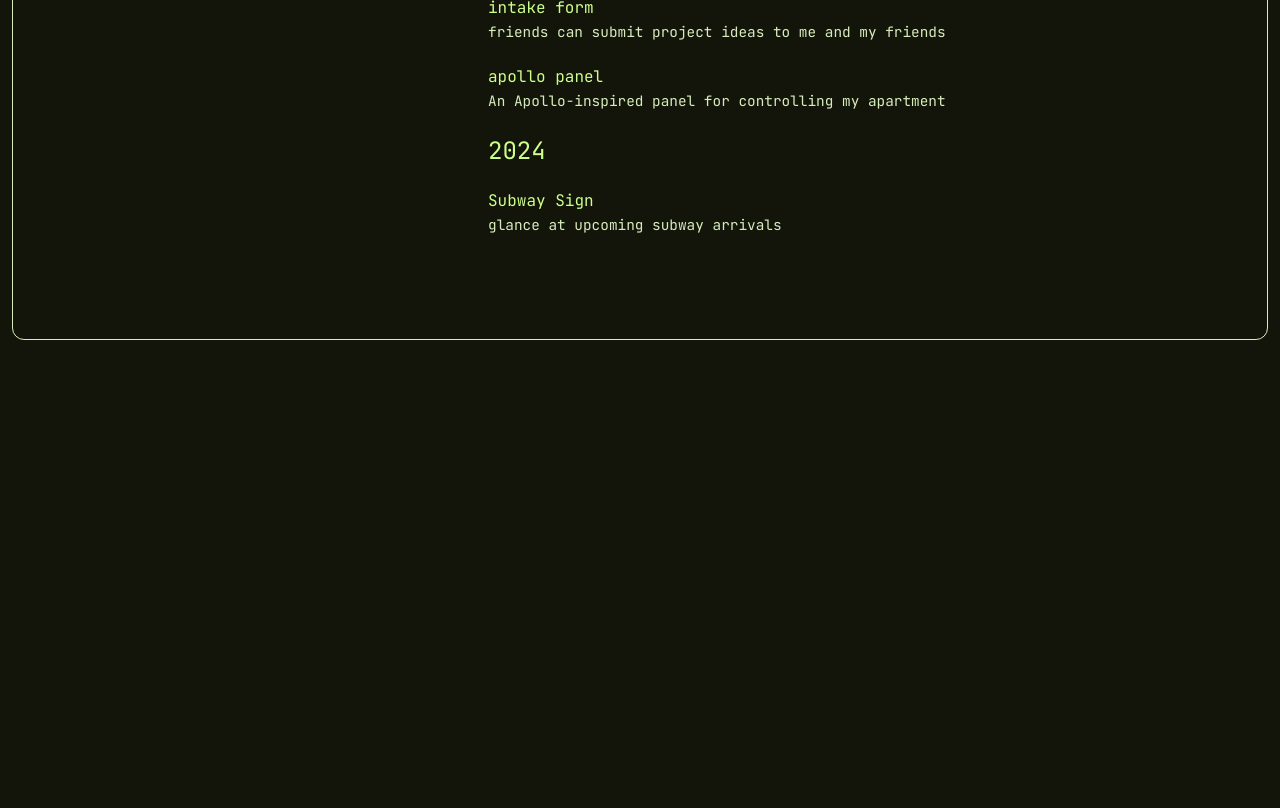
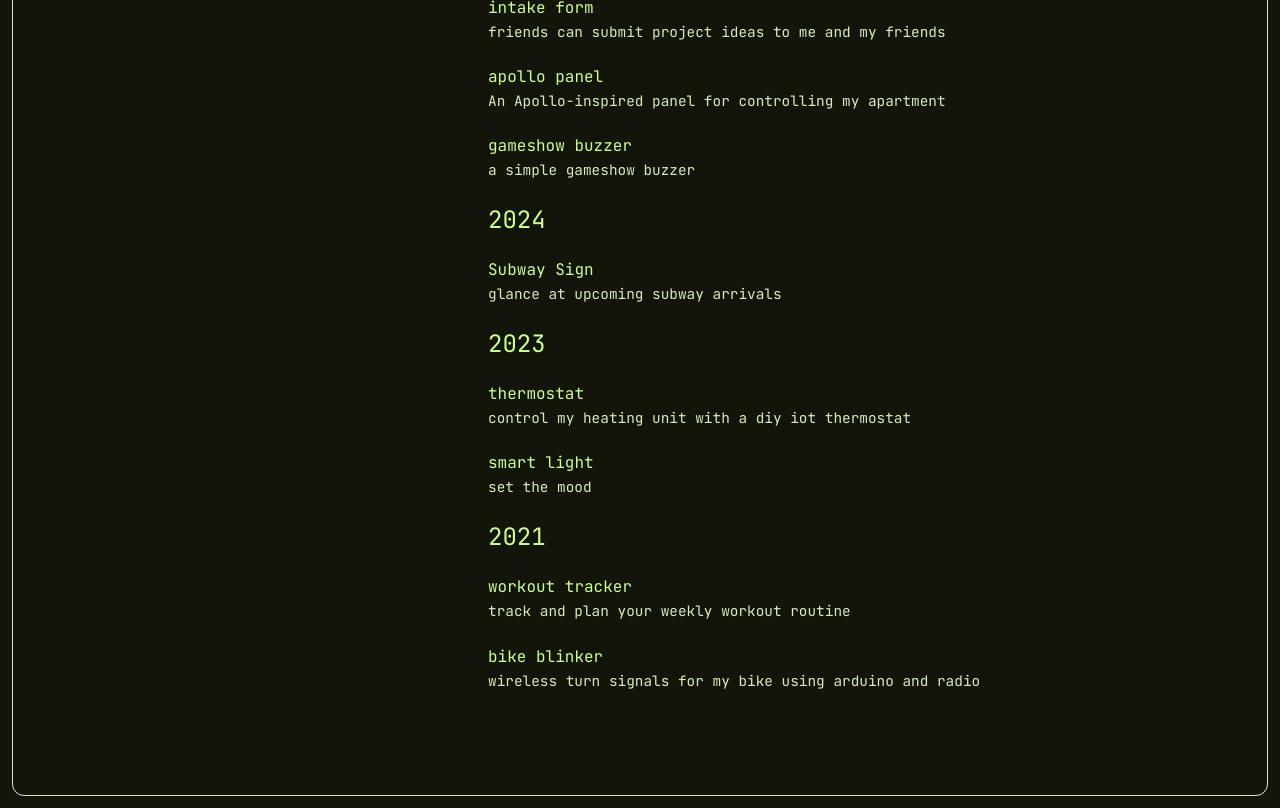
Before and after one commit to dzaharia1/personal-site, a React (Vite) app: page / in a window 1280 px wide. Shown: the part 1180-1988 px from the top of the page. Before the commit the page ends 1532 px from the top, so only its background shows below. Built offline with nearby package versions, Linux system fonts and the light colour scheme; the HTML template or start-up script is replaced by a standard one.

Commit message:
Add 5 missing projects from GitHub repos
Adds gameshow buzzer (2025), thermostat (2023), smart light (2023),
workout tracker (2021), and bike blinker (2021) to the projects list.

https://claude.ai/code/session_01QyjpnXQwkQ1HmuoYJ8YWDi

```diff
--- a/src/data.js
+++ b/src/data.js
@@ -91,9 +91,39 @@ export const projects = [
     categories: ["utility"]
   },
   {
+    title: "gameshow buzzer",
+    description: "a simple gameshow buzzer",
+    year: 2025,
+    categories: ["play"]
+  },
+  {
     title: "Subway Sign",
     description: "glance at upcoming subway arrivals",
     year: 2024,
+    categories: ["utility"]
+  },
+  {
+    title: "thermostat",
+    description: "control my heating unit with a diy iot thermostat",
+    year: 2023,
+    categories: ["utility"]
+  },
+  {
+    title: "smart light",
+    description: "set the mood",
+    year: 2023,
+    categories: ["utility"]
+  },
+  {
+    title: "workout tracker",
+    description: "track and plan your weekly workout routine",
+    year: 2021,
+    categories: ["utility"]
+  },
+  {
+    title: "bike blinker",
+    description: "wireless turn signals for my bike using arduino and radio",
+    year: 2021,
     categories: ["utility"]
   }
 ];
```
